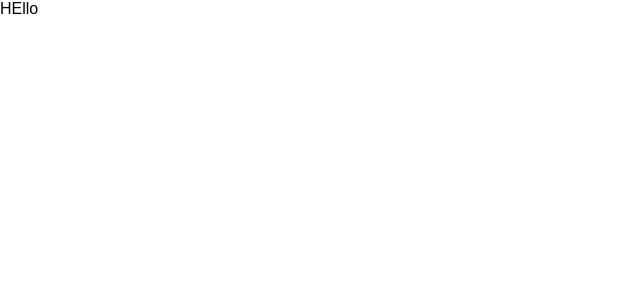
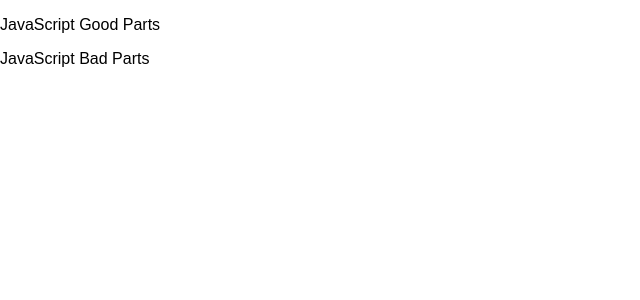
Before and after one commit to tan75/ExLibrisUI, a React (Create React App) app in the folder exlibrisui/: page / in a window 1280 px wide. Shown: the top 300 px of the page, without its empty margins (0-640 px from the left). Built offline with nearby package versions, Linux system fonts and the light colour scheme.

Commit message:
State and Props added

```diff
--- a/exlibrisui/src/App.js
+++ b/exlibrisui/src/App.js
@@ -1,7 +1,34 @@
 import React, { Component } from 'react';
+import Books from './components/Books';
 
-export default class App extends Component {
+class App extends Component {
+  state = {
+    books: [
+      {
+        id: 1,
+        title: 'JavaScript Good Parts',
+        pages: 10002,
+      },
+      {
+        id: 2,
+        title: 'JavaScript Bad Parts',
+        pages: 10,
+      },
+    ],
+  };
+
   render() {
-    return <div>HEllo</div>;
+    const { books } = this.state;
+    return (
+      <div>
+        <Books
+          books={books.map((book) => (
+            <div>{book.title}</div>
+          ))}
+        />
+      </div>
+    );
   }
 }
+
+export default App;
--- /dev/null
+++ b/exlibrisui/src/components/BookItem.js
@@ -0,0 +1,19 @@
+import React, { Component } from 'react';
+import PropTypes from 'prop-types';
+
+class BookItem extends Component {
+  render() {
+    const { book } = this.props;
+    return (
+      <div className="bookItem">
+        <p>{book}</p>
+      </div>
+    );
+  }
+}
+
+BookItem.propTypes = {
+  book: PropTypes.object.isRequired,
+};
+
+export default BookItem;
--- /dev/null
+++ b/exlibrisui/src/components/Books.js
@@ -0,0 +1,16 @@
+import React, { Component } from 'react';
+import PropTypes from 'prop-types';
+import BookItem from './BookItem';
+
+class Books extends Component {
+  render() {
+    const { books } = this.props;
+    return books.map((book) => <BookItem key={book.id} book={book} />);
+  }
+}
+
+Books.propTypes = {
+  books: PropTypes.array.isRequired,
+};
+
+export default Books;
```
Also changed, not shown: exlibrisui/.eslintrc.json.
